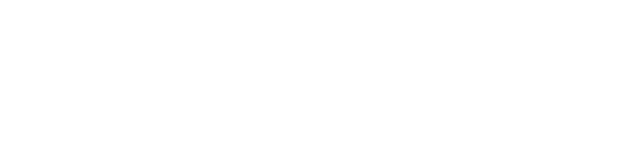
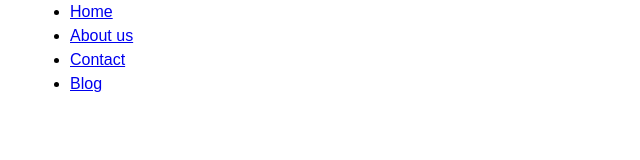
Before and after one commit to Uzwebprogram/month-2-lesson-3, a plain HTML site: page index.html in a window 1280 px wide. Shown: the whole page, without its empty margins (0-640 px from the left). Drawn offline with Linux system fonts and the light colour scheme.

Commit message:
add component header section

```diff
--- a/index.html
+++ b/index.html
@@ -8,7 +8,14 @@
 </head>
 <body>
     <div class="container">
-
+        <div class="header">
+            <ul>
+                <li><a href="#">Home</a></li>
+                <li><a href="#">About us</a></li>
+                <li><a href="#">Contact</a></li>
+                <li><a href="#">Blog</a></li>
+            </ul>
+        </div>
     </div>
 </body>
 </html>
```
